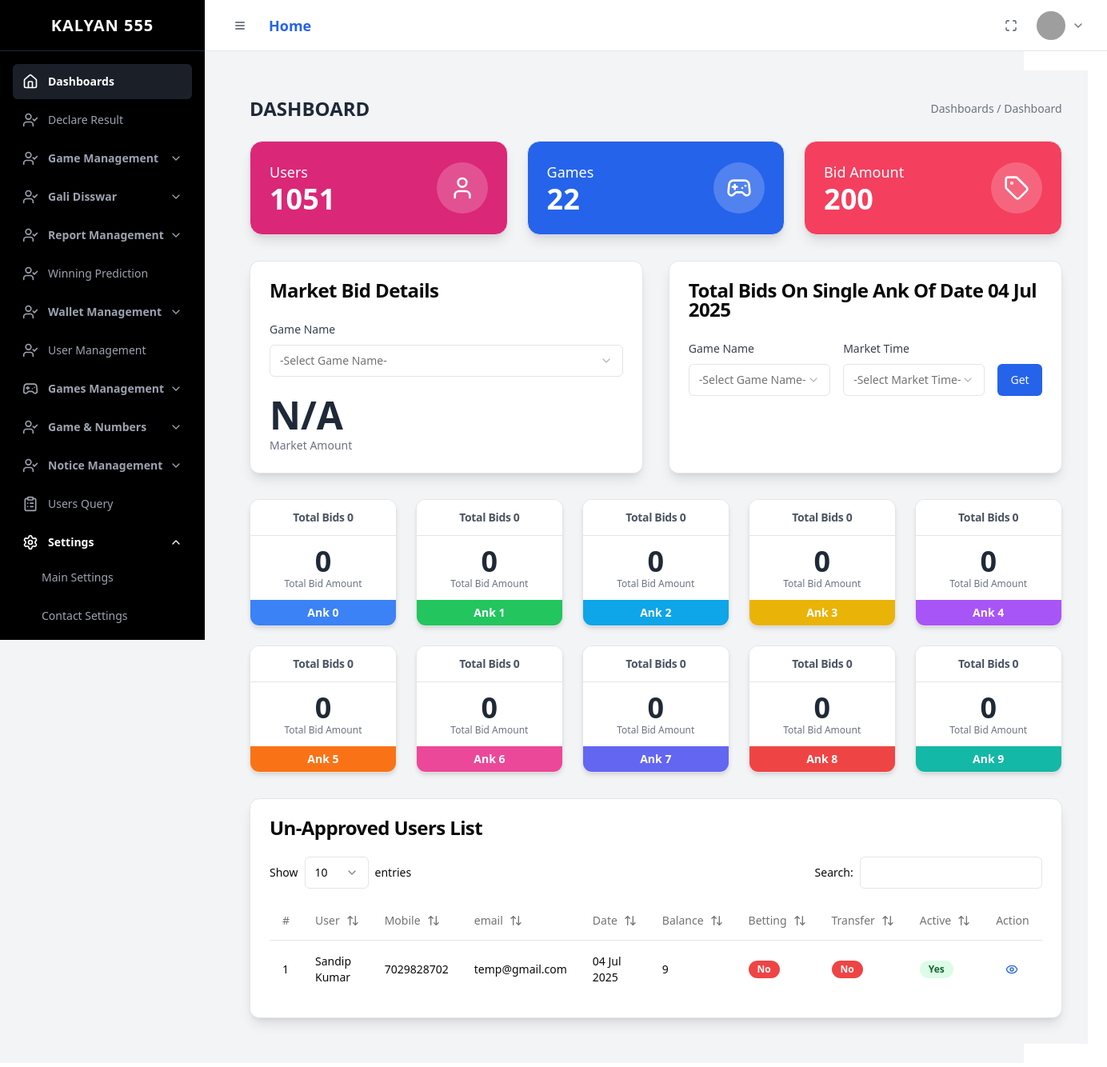
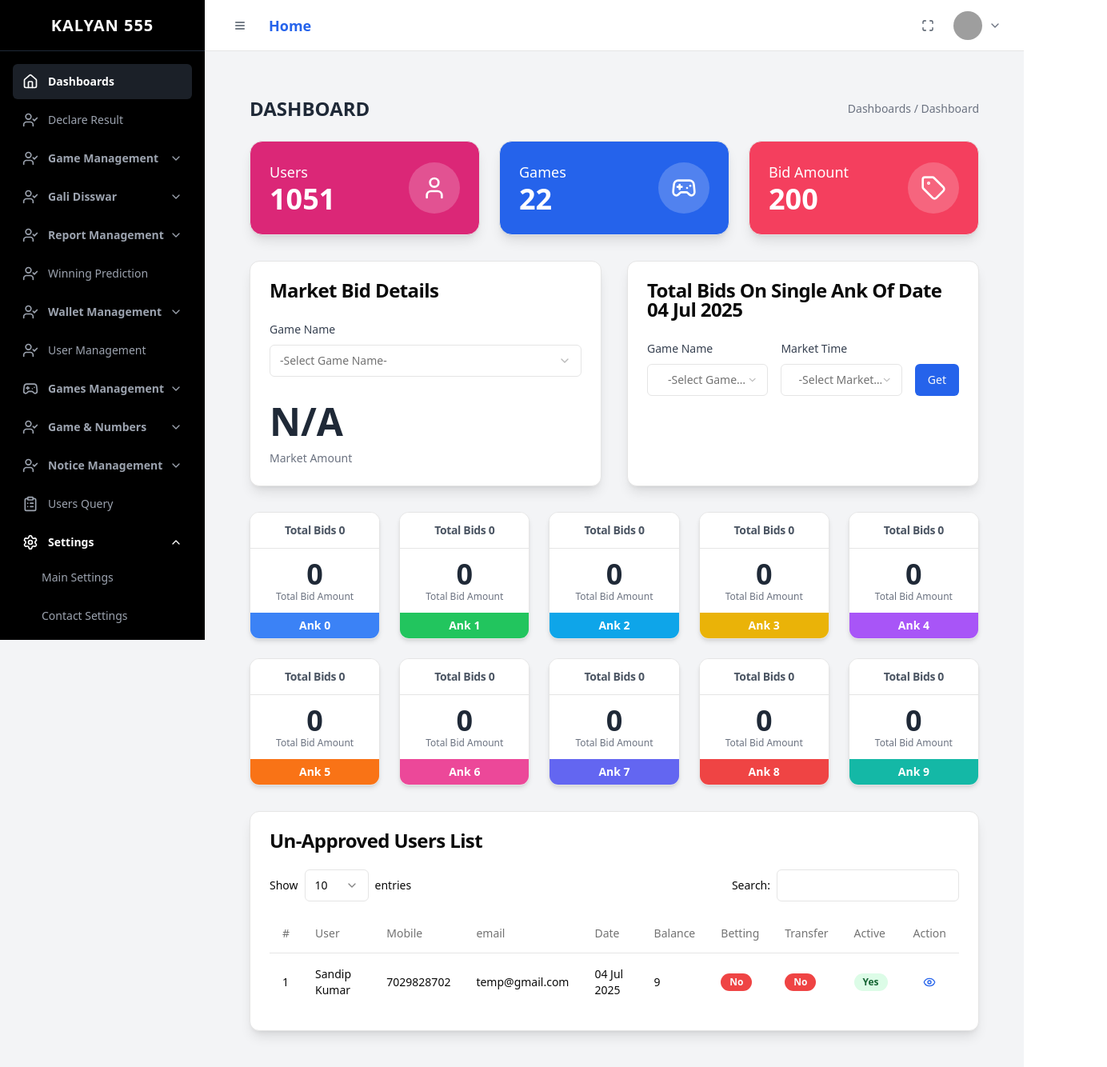
Before and after one commit to tyujjwal6/Kalyan-555, a React (Vite) app: page / in a window 1280 px wide. Shown: the top 1334 px of the page at 80% size, 1384 px wide, since content can reach past the window. Built offline with nearby package versions, Linux system fonts and the light colour scheme; grey boxes are pictures that could not be loaded.

Commit message:
functionality improved

```diff
--- a/src/Pages/Dashboard/DashboardPage.jsx
+++ b/src/Pages/Dashboard/DashboardPage.jsx
@@ -1,4 +1,5 @@
 import React, { useState, useMemo } from 'react';
+import { Link } from 'react-router-dom'; // Import Link for navigation
 
 // Import necessary components from shadcn/ui and lucide-react
 import { Button } from "@/components/ui/button";
@@ -7,14 +8,22 @@ import { Select, SelectContent, SelectItem, SelectTrigger, SelectValue } from "@
 import { Table, TableBody, TableCell, TableHead, TableHeader, TableRow } from "@/components/ui/table";
 import { Badge } from "@/components/ui/badge";
 import { Input } from "@/components/ui/input";
-import { User, Gamepad2, Tag, Eye, ArrowUpDown } from 'lucide-react';
+import { User, Gamepad2, Tag, Eye, ArrowUpDown, Loader2 } from 'lucide-react';
+// Import Dialog components for the modal
+import {
+  Dialog,
+  DialogContent,
+  DialogHeader,
+  DialogTitle,
+  DialogDescription,
+  DialogFooter,
+  DialogClose,
+} from "@/components/ui/dialog";
 
 // --- Reusable Components ---
 
-/**
- * A reusable card for the top-level statistics (Users, Games, Bid Amount).
- */
-const StatCard = ({ title, value, icon, color }) => (
+const StatCard = ({ title, value, icon, color, to }) => (
+  <Link to={to} className="transform transition-transform hover:scale-105">
     <Card className={`${color} text-white shadow-lg rounded-2xl`}>
       <CardContent className="p-6 flex items-center justify-between">
         <div>
@@ -26,45 +35,69 @@ const StatCard = ({ title, value, icon, color }) => (
         </div>
       </CardContent>
     </Card>
+  </Link>
 );
 
-/**
- * A reusable card for the "Total Bids on Single Ank" section.
- */
 const AnkCard = ({ ankNumber, bids, amount, color }) => (
+  <Link to={`/bid-history?ank=${ankNumber}`} className="transform transition-transform hover:scale-105">
     <Card className="shadow-md rounded-xl overflow-hidden">
       <CardHeader className="p-3 bg-white border-b">
         <CardTitle className="text-sm font-semibold text-center text-gray-600">Total Bids {bids}</CardTitle>
       </CardHeader>
       <CardContent className="p-3 text-center">
-      <div className="text-4xl font-bold text-gray-800">{amount}</div>
+        <div className="text-4xl font-bold text-gray-800">{amount.toLocaleString()}</div>
         <p className="text-xs text-gray-500">Total Bid Amount</p>
       </CardContent>
       <div className={`${color} text-white text-center py-1.5 text-sm font-semibold`}>
         Ank {ankNumber}
       </div>
     </Card>
+  </Link>
 );
 
 
-// --- Main Dashboard Component ---
+const DashboardPage = () => {
+  // State for forms and API interactions
+  const [marketBidGame, setMarketBidGame] = useState('');
+  const [marketBidAmount, setMarketBidAmount] = useState('N/A');
+  const [isMarketBidLoading, setIsMarketBidLoading] = useState(false);
 
-const DashboardPage = () => {
-  // State for the forms
-  const [marketBidGame, setMarketBidGame] = useState('');
   const [singleAnkGame, setSingleAnkGame] = useState('');
   const [marketTime, setMarketTime] = useState('');
+  const [isAnkLoading, setIsAnkLoading] = useState(false);
 
-  // State for the user table
+  // State for the "Ank" cards data
+  const [ankData, setAnkData] = useState([
+    { ank: 0, bids: 0, amount: 0, color: 'bg-blue-500' }, { ank: 1, bids: 0, amount: 0, color: 'bg-green-500' },
+    { ank: 2, bids: 0, amount: 0, color: 'bg-sky-500' }, { ank: 3, bids: 0, amount: 0, color: 'bg-yellow-500' },
+    { ank: 4, bids: 0, amount: 0, color: 'bg-purple-500' }, { ank: 5, bids: 0, amount: 0, color: 'bg-orange-500' },
+    { ank: 6, bids: 0, amount: 0, color: 'bg-pink-500' }, { ank: 7, bids: 0, amount: 0, color: 'bg-indigo-500' },
+    { ank: 8, bids: 0, amount: 0, color: 'bg-red-500' }, { ank: 9, bids: 0, amount: 0, color: 'bg-teal-500' },
+  ]);
+
+  // State for the user table and modal
   const [unapprovedUsers, setUnapprovedUsers] = useState([
     { id: 1, user: 'Sandip Kumar', mobile: '7029828702', email: 'temp@gmail.com', date: '04 Jul 2025', balance: 9, betting: 'No', transfer: 'No', active: 'Yes' },
-    // Add more dummy users if needed for pagination testing
   ]);
   const [searchTerm, setSearchTerm] = useState('');
+  const [isUserModalOpen, setIsUserModalOpen] = useState(false);
+  const [selectedUser, setSelectedUser] = useState(null);
 
-  /**
-   * Dummy API handler for the "Total Bids on Single Ank" form.
-   */
+  // --- API Handlers ---
+
+  const handleMarketBidSelect = (gameName) => {
+    setMarketBidGame(gameName);
+    setIsMarketBidLoading(true);
+    setMarketBidAmount('Loading...');
+
+    console.log("Fetching Market Bid Details for:", gameName);
+    setTimeout(() => {
+      const randomAmount = Math.floor(Math.random() * 50000) + 10000;
+      setMarketBidAmount(`₹${randomAmount.toLocaleString()}`);
+      setIsMarketBidLoading(false);
+    }, 1500);
+  };
+
   const handleGetBids = (e) => {
     e.preventDefault();
     if (!singleAnkGame || !marketTime) {
@@ -72,38 +105,24 @@ const DashboardPage = () => {
       return;
     }
 
-    const formData = {
-      gameName: singleAnkGame,
-      marketTime: marketTime,
-      date: '2025-07-04', // The date is static in the UI
+    setIsAnkLoading(true);
+    console.log("Fetching Bids for Single Ank:", { singleAnkGame, marketTime });
+
+    setTimeout(() => {
+      const newAnkData = ankData.map(item => ({
+        ...item,
+        bids: Math.floor(Math.random() * 100),
+        amount: Math.floor(Math.random() * 5000),
+      }));
+      setAnkData(newAnkData);
+      setIsAnkLoading(false);
+    }, 1500);
   };
 
-    console.log("Holding selected data for 'Get Bids' and hitting dummy API:", formData);
-    alert(`Fetching bids for ${formData.gameName} at ${formData.marketTime}. Check console for data.`);
-    // In a real app, you would make an API call here.
+  const handleViewUser = (user) => {
+    setSelectedUser(user);
+    setIsUserModalOpen(true);
   };
-
-  /**
-   * Dummy API handler for the "View User" action in the table.
-   */
-  const handleViewUser = (userId) => {
-    console.log(`Holding user ID: ${userId} and hitting dummy API to fetch details.`);
-    alert(`Viewing details for user ID: ${userId}.`);
-    // In a real app, this might open a modal or navigate to a user details page.
-  };
-
-  const ankData = [
-    { ank: 0, bids: 0, amount: 0, color: 'bg-blue-500' },
-    { ank: 1, bids: 0, amount: 0, color: 'bg-green-500' },
-    { ank: 2, bids: 0, amount: 0, color: 'bg-sky-500' },
-    { ank: 3, bids: 0, amount: 0, color: 'bg-yellow-500' },
-    { ank: 4, bids: 0, amount: 0, color: 'bg-purple-500' },
-    { ank: 5, bids: 0, amount: 0, color: 'bg-orange-500' },
-    { ank: 6, bids: 0, amount: 0, color: 'bg-pink-500' },
-    { ank: 7, bids: 0, amount: 0, color: 'bg-indigo-500' },
-    { ank: 8, bids: 0, amount: 0, color: 'bg-red-500' },
-    { ank: 9, bids: 0, amount: 0, color: 'bg-teal-500' },
-  ];
 
   const filteredUsers = useMemo(() =>
     unapprovedUsers.filter(user =>
@@ -114,40 +133,33 @@ const DashboardPage = () => {
   );
 
   return (
+    <>
       <div className="min-h-screen w-full bg-gray-100 p-4 sm:p-6 lg:p-8">
-      {/* Header and Breadcrumbs */}
-      <header className="flex justify-between items-center mb-6">
+        <header className="flex flex-col sm:flex-row justify-between items-start sm:items-center mb-6 gap-2">
           <h1 className="text-2xl font-bold text-gray-800">DASHBOARD</h1>
-        <div className="text-sm text-gray-500">
-          <span>Dashboards</span> / <span>Dashboard</span>
-        </div>
+          <div className="text-sm text-gray-500">Dashboards / Dashboard</div>
         </header>
 
         <main className="space-y-8">
-        {/* Top Statistics Cards */}
           <div className="grid grid-cols-1 md:grid-cols-2 lg:grid-cols-3 gap-6">
-          <StatCard title="Users" value="1051" icon={<User size={32} />} color="bg-pink-600" />
-          <StatCard title="Games" value="22" icon={<Gamepad2 size={32} />} color="bg-blue-600" />
-          <StatCard title="Bid Amount" value="200" icon={<Tag size={32} />} color="bg-rose-500" />
+            <StatCard title="Users" value="1051" icon={<User size={32} />} color="bg-pink-600" to="/user-management" />
+            <StatCard title="Games" value="22" icon={<Gamepad2 size={32} />} color="bg-blue-600" to="/game-name-3" />
+            <StatCard title="Bid Amount" value="200" icon={<Tag size={32} />} color="bg-rose-500" to="/bid-history" />
           </div>
 
-        {/* Main Content Sections */}
           <div className="grid grid-cols-1 lg:grid-cols-2 gap-8">
             <Card className="shadow-lg rounded-xl">
               <CardHeader><CardTitle>Market Bid Details</CardTitle></CardHeader>
               <CardContent>
                 <label htmlFor="market-game-name" className="text-sm font-medium text-gray-700">Game Name</label>
-              <Select id="market-game-name" onValueChange={setMarketBidGame}>
-                <SelectTrigger className="mt-2">
-                  <SelectValue placeholder="-Select Game Name-" />
-                </SelectTrigger>
-                <SelectContent>
-                  <SelectItem value="game1">Game One</SelectItem>
-                  <SelectItem value="game2">Game Two</SelectItem>
-                </SelectContent>
+                <Select id="market-game-name" onValueChange={handleMarketBidSelect}>
+                  <SelectTrigger className="mt-2"><SelectValue placeholder="-Select Game Name-" /></SelectTrigger>
+                  <SelectContent><SelectItem value="Kalyan Morning">Kalyan Morning</SelectItem><SelectItem value="Milan Day">Milan Day</SelectItem></SelectContent>
                 </Select>
                 <div className="mt-6">
-                <div className="text-5xl font-bold text-gray-800">N/A</div>
+                  <div className="text-5xl font-bold text-gray-800 h-16 flex items-center">
+                    {isMarketBidLoading ? <Loader2 className="h-12 w-12 animate-spin text-gray-400" /> : marketBidAmount}
+                  </div>
                   <div className="text-sm text-gray-500 mt-1">Market Amount</div>
                 </div>
               </CardContent>
@@ -159,60 +171,37 @@ const DashboardPage = () => {
                 <form onSubmit={handleGetBids} className="flex flex-col sm:flex-row items-end gap-4">
                   <div className="w-full">
                     <label htmlFor="ank-game-name" className="text-sm font-medium text-gray-700">Game Name</label>
-                  <Select id="ank-game-name" onValueChange={setSingleAnkGame}>
-                    <SelectTrigger className="mt-2">
-                      <SelectValue placeholder="-Select Game Name-" />
-                    </SelectTrigger>
-                    <SelectContent>
-                      <SelectItem value="game1">Game One</SelectItem>
-                      <SelectItem value="game2">Game Two</SelectItem>
-                    </SelectContent>
-                  </Select>
+                    <Select id="ank-game-name" onValueChange={setSingleAnkGame}><SelectTrigger className="mt-2"><SelectValue placeholder="-Select Game Name-" /></SelectTrigger><SelectContent><SelectItem value="game1">Game One</SelectItem><SelectItem value="game2">Game Two</SelectItem></SelectContent></Select>
                   </div>
                   <div className="w-full">
                     <label htmlFor="market-time" className="text-sm font-medium text-gray-700">Market Time</label>
-                  <Select id="market-time" onValueChange={setMarketTime}>
-                    <SelectTrigger className="mt-2">
-                      <SelectValue placeholder="-Select Market Time-" />
-                    </SelectTrigger>
-                    <SelectContent>
-                      <SelectItem value="open">Open</SelectItem>
-                      <SelectItem value="close">Close</SelectItem>
-                    </SelectContent>
-                  </Select>
+                    <Select id="market-time" onValueChange={setMarketTime}><SelectTrigger className="mt-2"><SelectValue placeholder="-Select Market Time-" /></SelectTrigger><SelectContent><SelectItem value="open">Open</SelectItem><SelectItem value="close">Close</SelectItem></SelectContent></Select>
                   </div>
-                <Button type="submit" className="bg-blue-600 hover:bg-blue-700 w-full sm:w-auto shrink-0">Get</Button>
+                  <Button type="submit" className="bg-blue-600 hover:bg-blue-700 w-full sm:w-auto shrink-0" disabled={isAnkLoading}>
+                    {isAnkLoading ? <Loader2 className="h-4 w-4 animate-spin"/> : 'Get'}
+                  </Button>
                 </form>
               </CardContent>
             </Card>
           </div>
 
-        {/* Ank Summary Cards */}
           <div className="grid grid-cols-2 md:grid-cols-3 lg:grid-cols-5 gap-6">
             {ankData.map(data => (
                 <AnkCard key={data.ank} ankNumber={data.ank} bids={data.bids} amount={data.amount} color={data.color} />
             ))}
           </div>
 
-        {/* Un-Approved Users Table */}
           <Card className="shadow-lg rounded-xl">
             <CardHeader><CardTitle>Un-Approved Users List</CardTitle></CardHeader>
             <CardContent>
               <div className="flex flex-col md:flex-row justify-between items-center mb-4 gap-4">
-                    <div className="flex items-center gap-2">
+                  <div className="flex items-center gap-2 w-full md:w-auto">
                       <span className="text-sm">Show</span>
-                        <Select defaultValue="10">
-                            <SelectTrigger className="w-20"><SelectValue/></SelectTrigger>
-                            <SelectContent>
-                                <SelectItem value="10">10</SelectItem>
-                                <SelectItem value="25">25</SelectItem>
-                                <SelectItem value="50">50</SelectItem>
-                            </SelectContent>
-                        </Select>
+                      <Select defaultValue="10"><SelectTrigger className="w-20"><SelectValue/></SelectTrigger><SelectContent><SelectItem value="10">10</SelectItem><SelectItem value="25">25</SelectItem></SelectContent></Select>
                       <span className="text-sm">entries</span>
                   </div>
-                    <div className="flex items-center gap-2">
-                        <label htmlFor="search-users" className="text-sm">Search:</label>
+                  <div className="flex items-center gap-2 w-full md:w-auto">
+                      <label htmlFor="search-users" className="text-sm shrink-0">Search:</label>
                       <Input id="search-users" type="search" value={searchTerm} onChange={(e) => setSearchTerm(e.target.value)} />
                   </div>
               </div>
@@ -221,34 +210,20 @@ const DashboardPage = () => {
                     <TableHeader>
                         <TableRow>
                             <TableHead>#</TableHead>
-                                <TableHead><div className="flex items-center">User <ArrowUpDown className="ml-2 h-4 w-4"/></div></TableHead>
-                                <TableHead><div className="flex items-center">Mobile <ArrowUpDown className="ml-2 h-4 w-4"/></div></TableHead>
-                                <TableHead><div className="flex items-center">email <ArrowUpDown className="ml-2 h-4 w-4"/></div></TableHead>
-                                <TableHead><div className="flex items-center">Date <ArrowUpDown className="ml-2 h-4 w-4"/></div></TableHead>
-                                <TableHead><div className="flex items-center">Balance <ArrowUpDown className="ml-2 h-4 w-4"/></div></TableHead>
-                                <TableHead><div className="flex items-center">Betting <ArrowUpDown className="ml-2 h-4 w-4"/></div></TableHead>
-                                <TableHead><div className="flex items-center">Transfer <ArrowUpDown className="ml-2 h-4 w-4"/></div></TableHead>
-                                <TableHead><div className="flex items-center">Active <ArrowUpDown className="ml-2 h-4 w-4"/></div></TableHead>
-                                <TableHead>Action</TableHead>
+                            <TableHead>User</TableHead><TableHead>Mobile</TableHead><TableHead>email</TableHead>
+                            <TableHead>Date</TableHead><TableHead>Balance</TableHead><TableHead>Betting</TableHead>
+                            <TableHead>Transfer</TableHead><TableHead>Active</TableHead><TableHead>Action</TableHead>
                         </TableRow>
                     </TableHeader>
                     <TableBody>
                         {filteredUsers.map((user) => (
                             <TableRow key={user.id}>
-                                    <TableCell>{user.id}</TableCell>
-                                    <TableCell>{user.user}</TableCell>
-                                    <TableCell>{user.mobile}</TableCell>
-                                    <TableCell>{user.email}</TableCell>
-                                    <TableCell>{user.date}</TableCell>
-                                    <TableCell>{user.balance}</TableCell>
+                                <TableCell>{user.id}</TableCell><TableCell>{user.user}</TableCell><TableCell>{user.mobile}</TableCell>
+                                <TableCell>{user.email}</TableCell><TableCell>{user.date}</TableCell><TableCell>{user.balance}</TableCell>
                                 <TableCell><Badge variant="destructive">{user.betting}</Badge></TableCell>
                                 <TableCell><Badge variant="destructive">{user.transfer}</Badge></TableCell>
                                 <TableCell><Badge variant="secondary" className="bg-green-100 text-green-800">{user.active}</Badge></TableCell>
-                                    <TableCell>
-                                        <Button variant="ghost" size="icon" onClick={() => handleViewUser(user.id)}>
-                                            <Eye className="h-5 w-5 text-blue-600"/>
-                                        </Button>
-                                    </TableCell>
+                                <TableCell><Button variant="ghost" size="icon" onClick={() => handleViewUser(user)}><Eye className="h-5 w-5 text-blue-600"/></Button></TableCell>
                             </TableRow>
                         ))}
                     </TableBody>
@@ -256,9 +231,29 @@ const DashboardPage = () => {
               </div>
             </CardContent>
           </Card>
-
         </main>
       </div>
+
+      {/* User Detail Modal */}
+      <Dialog open={isUserModalOpen} onOpenChange={setIsUserModalOpen}>
+        <DialogContent>
+          <DialogHeader>
+            <DialogTitle>User Details: {selectedUser?.user}</DialogTitle>
+          </DialogHeader>
+          <div className="grid gap-2 py-4 text-sm">
+            <div className="flex justify-between"><span>ID:</span> <span className="font-medium">{selectedUser?.id}</span></div>
+            <div className="flex justify-between"><span>Mobile:</span> <span className="font-medium">{selectedUser?.mobile}</span></div>
+            <div className="flex justify-between"><span>Email:</span> <span className="font-medium">{selectedUser?.email}</span></div>
+            <div className="flex justify-between"><span>Date Joined:</span> <span className="font-medium">{selectedUser?.date}</span></div>
+            <div className="flex justify-between"><span>Balance:</span> <span className="font-medium">₹{selectedUser?.balance}</span></div>
+            <div className="flex justify-between"><span>Betting Allowed:</span> <Badge variant="destructive">{selectedUser?.betting}</Badge></div>
+          </div>
+          <DialogFooter>
+            <DialogClose asChild><Button variant="outline">Close</Button></DialogClose>
+          </DialogFooter>
+        </DialogContent>
+      </Dialog>
+    </>
   );
 };
 
```
Lines whose indentation alone changed are shown as unchanged.
